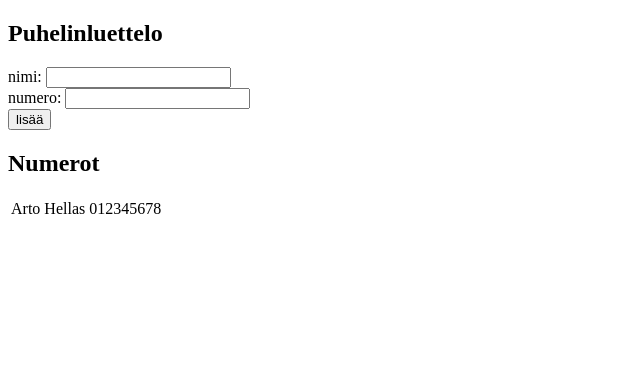
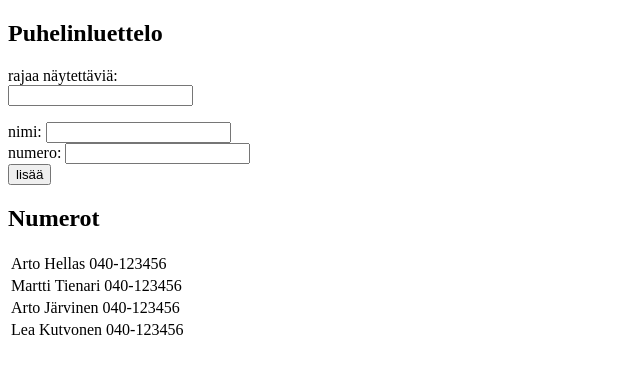
Before and after one commit to tarukojo/fullstack, a React (Create React App) app in the folder puhelinluettelo/: page / in a window 1280 px wide. Shown: the top 374 px of the page, without its empty margins (0-640 px from the left). Built offline with nearby package versions, Linux system fonts and the light colour scheme.

Commit message:
Osa 2, tehtava 2.9 puhelinluettelo osa4

```diff
--- a/puhelinluettelo/src/App.js
+++ b/puhelinluettelo/src/App.js
@@ -6,13 +6,26 @@ class App extends React.Component {
     super(props)
     this.state = {
       persons: [
-        { name: 'Arto Hellas',
-          phone: '012345678'
-        }
+        { name: 'Arto Hellas', phone: '040-123456' },
+        { name: 'Martti Tienari', phone: '040-123456' },
+        { name: 'Arto Järvinen', phone: '040-123456' },
+        { name: 'Lea Kutvonen', phone: '040-123456' }
       ],
       newName: '',
-      newPhone: ''
+      newPhone: '',
+      filter: '',
+      filteredPersons: []
     }
+  }
+
+  handleFilter = (event) => {
+    console.log(event.target.value)
+    this.setState({ filter: event.target.value })
+
+    const newFiltered = this.state.persons.filter(person => person.name.toLowerCase().startsWith(this.state.filter.toLowerCase()))
+
+    console.log(newFiltered)
+    this.setState({filteredPersons: newFiltered})
   }
 
   handleNameChange = (event) => {
@@ -51,6 +64,14 @@ class App extends React.Component {
     return (
       <div>
         <h2>Puhelinluettelo</h2>
+        <div>
+            rajaa näytettäviä:
+            <form>
+                <input value={this.state.filter} onChange={this.handleFilter} />
+            </form>
+            <p/>
+        </div>
+
         <form onSubmit={this.addName}>
           <div>
             nimi: <input
@@ -71,7 +92,8 @@ class App extends React.Component {
         <h2>Numerot</h2>
         <table>
             <tbody>
-                {this.state.persons.map(person => <Person key={person.name} person={person} />)}
+                {this.state.filter !== ''? this.state.filteredPersons.map(person => <Person key={person.name} person={person} />):
+                this.state.persons.map(person =>  <Person key={person.name} person={person} />) }
             </tbody>
         </table>
       </div>
```
